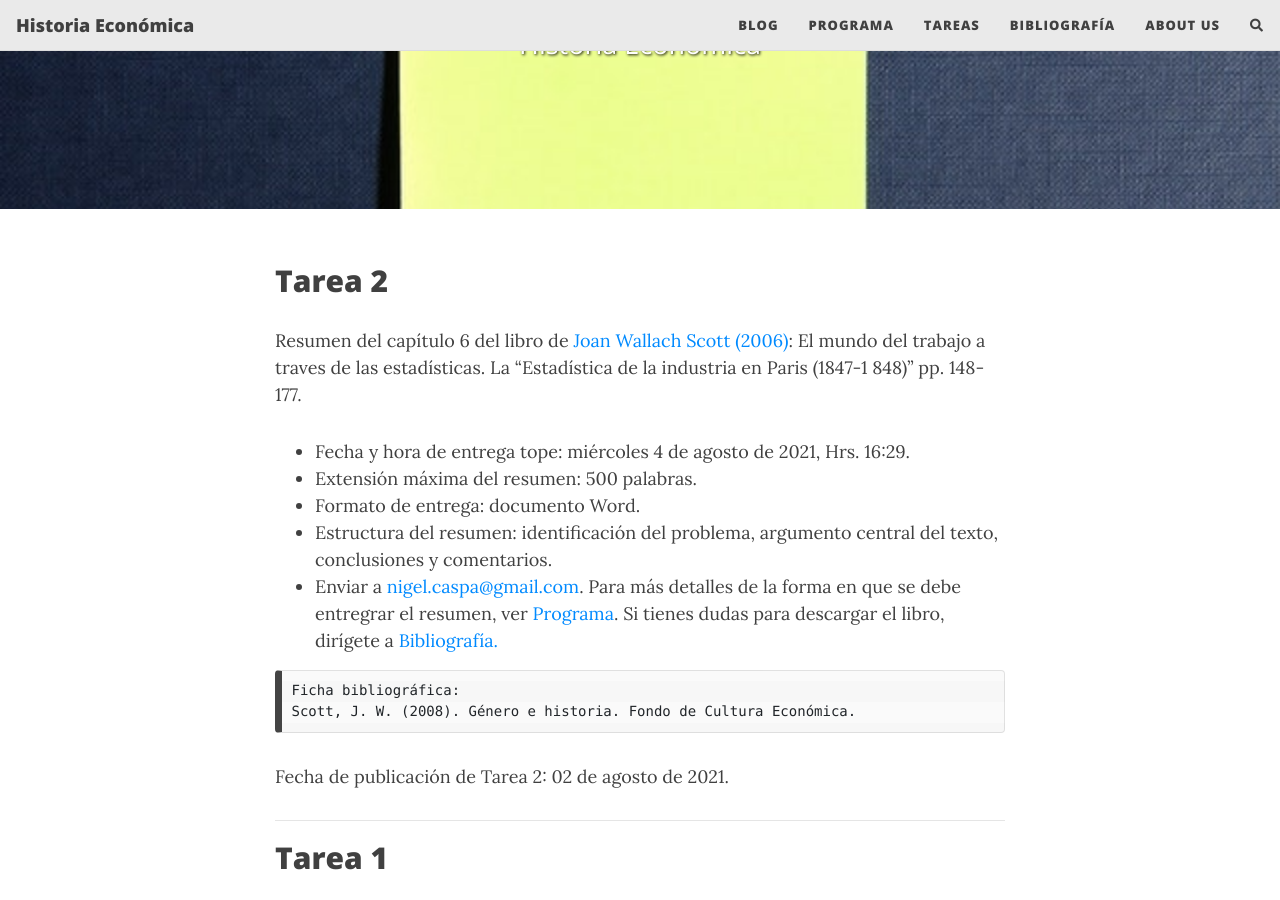
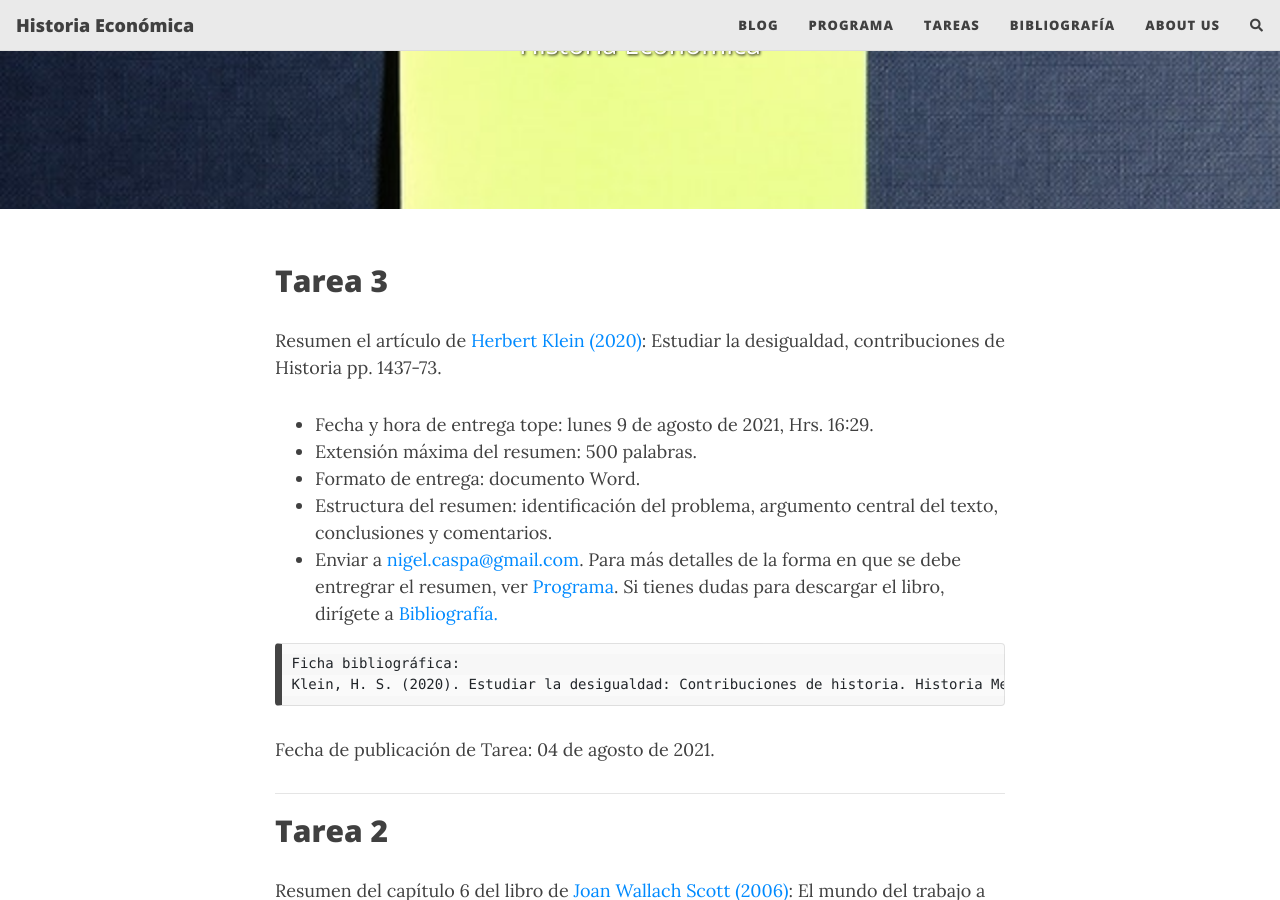
Before and after one commit to NigelCaspa/historiaeconomica, a Jekyll site: the page built from tareas.md, in a window 1280 px wide and 900 px high, scrolled down 336 px. Built offline with Jekyll 4.4.1, drawn with Linux system fonts in a browser that asks for light colours; nearby versions of some CDN libraries; comment, search, counter and statistics services are not loaded.

Commit message:
TAREA 3 Y RESUMEN DE GABRIEL MAITA

```diff
--- a/tareas.md
+++ b/tareas.md
@@ -6,6 +6,27 @@ cover-img: /assets/img/todo.jpg
 thumbnail-img: /assets/img/todo.jpg
 share-img: /assets/img/todo.jpg
 ---
+
+## Tarea 3
+Resumen el artículo de [Herbert Klein (2020)](https://nigelcaspa.github.io/historiaeconomica/pdf/2020_Klein-Estudiar_Desigualdad_Historia.pdf): Estudiar la desigualdad, contribuciones de Historia pp. 1437-73.
+- Fecha y hora de entrega tope: lunes 9 de agosto de 2021, Hrs. 16:29.
+- Extensión máxima del resumen: 500 palabras.
+- Formato de entrega: documento Word.
+- Estructura del resumen: identificación del problema, argumento central del texto, conclusiones y comentarios.
+- Enviar a [nigel.caspa@gmail.com](mailto:nigel.caspa@gmail.com).
+Para más detalles de la forma en que se debe entregrar el resumen, ver [Programa](programa.md). Si tienes dudas para descargar el libro, dirígete a [Bibliografía.](bibliografia.md)
+
+~~~
+Ficha bibliográfica:
+Klein, H. S. (2020). Estudiar la desigualdad: Contribuciones de historia. Historia Mexicana, 70(3), 1437–1743. https://doi.org/10.24201/hm.v70i3.4188
+~~~
+
+Fecha de publicación de Tarea: 04 de agosto de 2021.
+
+-----------------
+
+
+
 ## Tarea 2
 Resumen del capítulo 6 del libro de [Joan Wallach Scott (2006)](https://nigelcaspa.github.io/historiaeconomica/pdf/2008_scott,joanh-g%C3%A9nero&historia.pdf): El mundo del trabajo a traves de las estadísticas. La "Estadística
 de la industria en Paris (1847-1 848)" pp. 148-177.
```
Also changed, not shown: _posts/2021-08-04-maita-scott.md (added, +26 -0 lines), assets/img/generohistoria.jpg (added).
